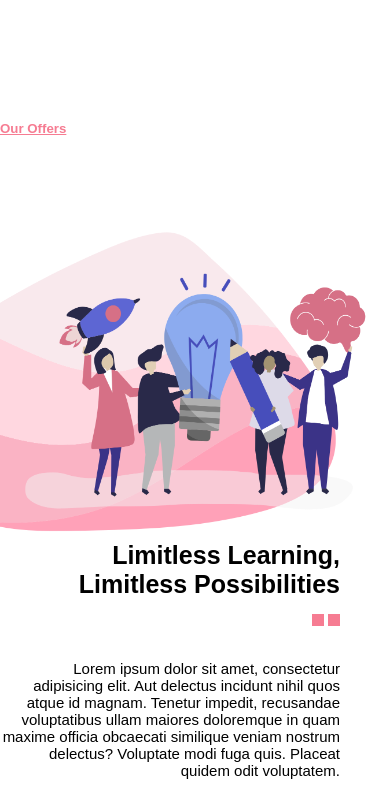
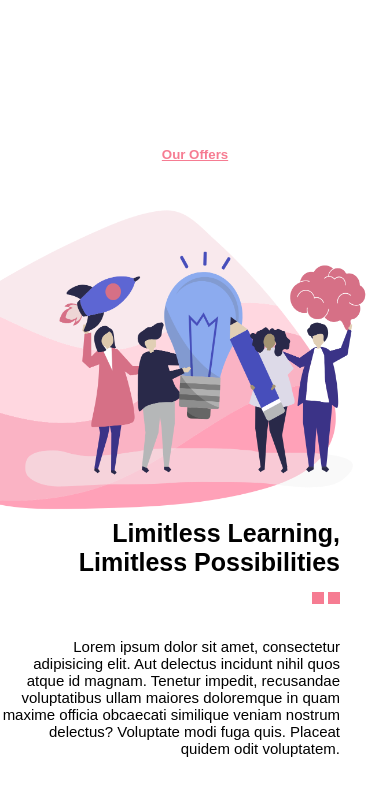
Before and after one commit to Srishti37/Xypo, a plain HTML site: page index.html in a window 390 px wide. Shown: the part 3150-3939 px from the top of the page. Drawn offline with Linux system fonts and the light colour scheme; some packages are replaced by stand-ins of ours; a script that the page names is missing.

Commit message:
Update style.css

```diff
--- a/style.css
+++ b/style.css
@@ -241,13 +241,14 @@ nav ul li a {
 /*--------------- offers Section ----------------*/
 
 #offers {
-  width: 100%;
-  height: 100vh;
+  padding: 100px 0px;
+}
+
+.offer-row{
   display: flex;
   flex-wrap: wrap;
   align-items: center;
 }
-
 .offer-left-col {
   flex-basis: 50%;
 }
@@ -507,6 +508,10 @@ hr {
     width: 100%;
   }
 
+  #offers {
+  padding: 50px 0px;
+}
+
   .offer-left-col,
   .offer-right-col {
     flex-basis: 100%;
```
